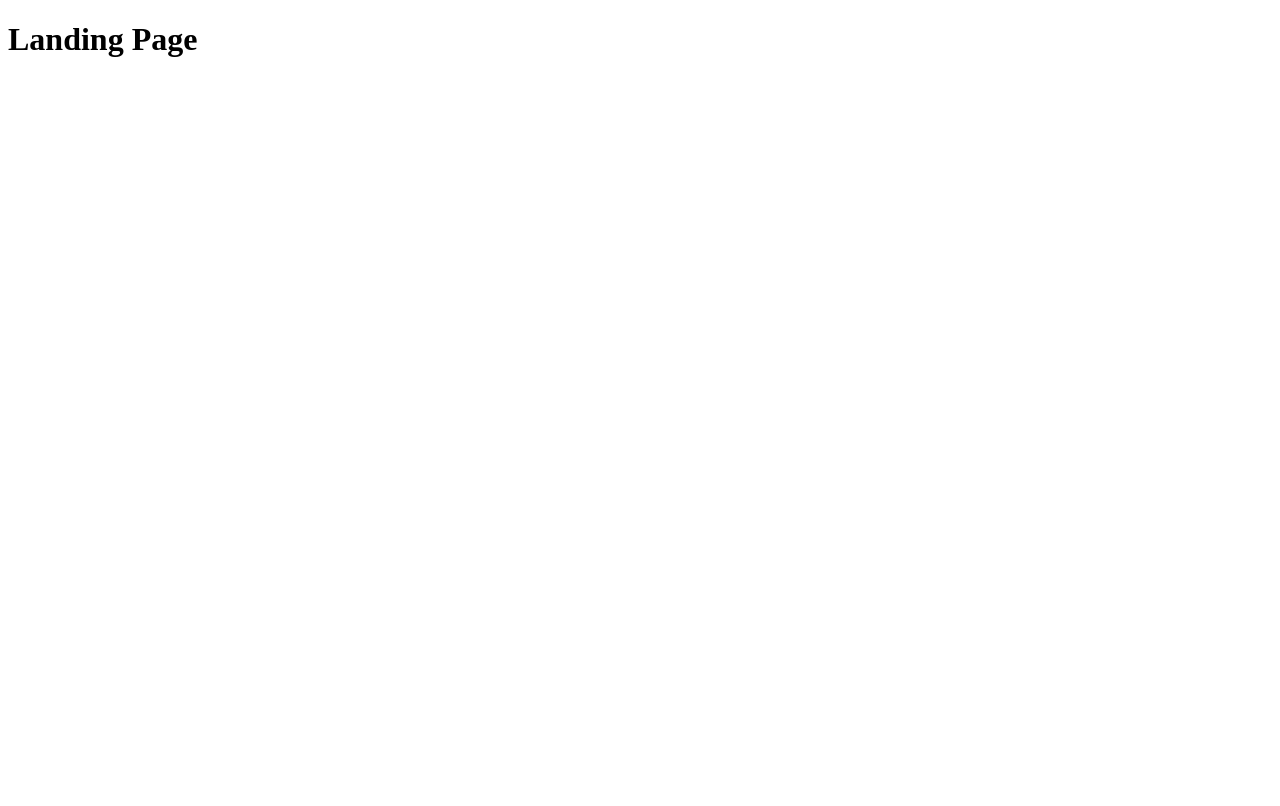
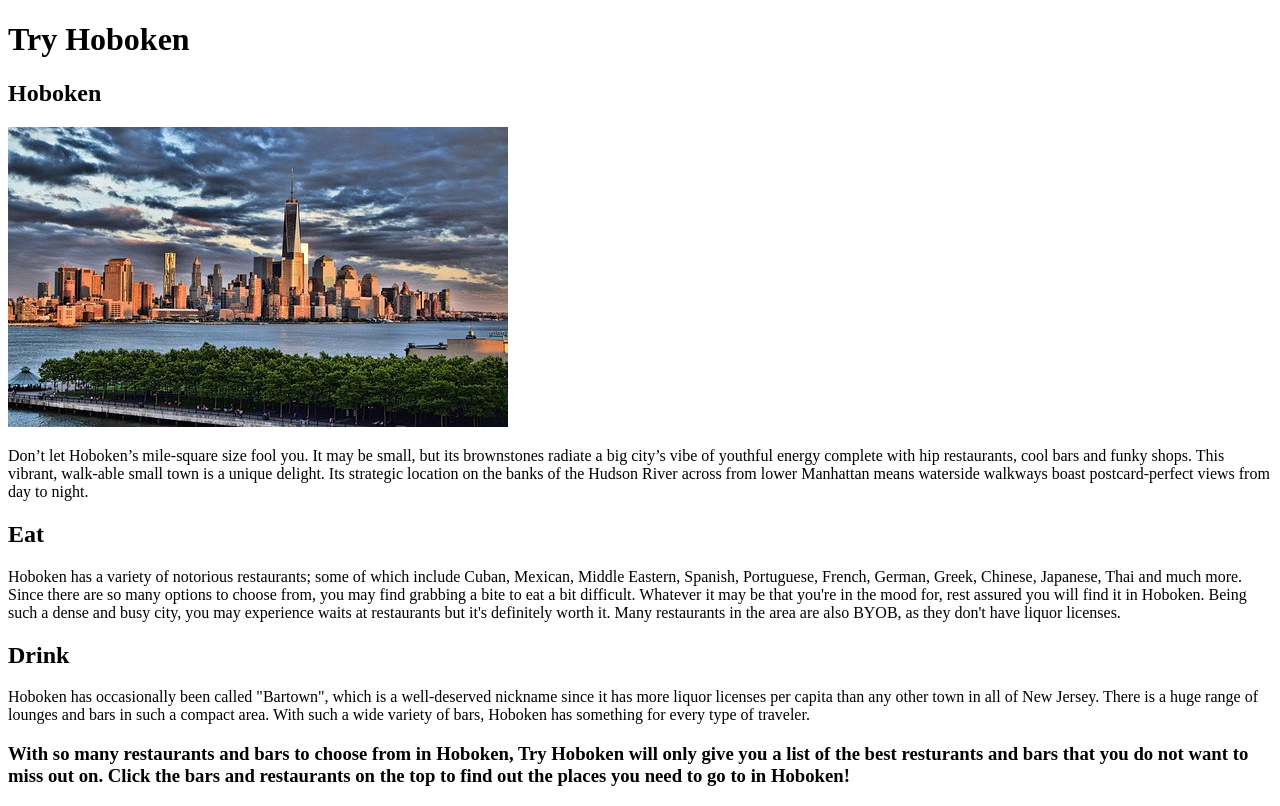
Before and after one commit to cs-paz/TryHoboken, a React (Create React App) app in the folder frontend/: page / in a window 1280 px wide. Built offline with nearby package versions, Linux system fonts and the light colour scheme.

Commit message:
landing page

```diff
--- a/frontend/src/App.js
+++ b/frontend/src/App.js
@@ -1,7 +1,7 @@
 import axios from "axios";
 import logo from "./logo.svg";
 import { useEffect, useState } from "react";
-import { Routes, Route, Outlet } from "react-router-dom";
+import { Routes, Route, Outlet, Link } from "react-router-dom";
 import LandingPage from "./pages/landingPage/LandingPage";
 import Restaurants from "./pages/restaurants/Restaurants";
 import Bars from "./pages/bars/Bars";
@@ -11,6 +11,9 @@ import IndividualBar from "./pages/bars/IndividualBar";
 function App() {
   return (
     <div>
+      {/* <nav>
+       <Link to="/restaurants">Restaurants</Link>
+      </nav> */}
       <Routes>
         <Route path="/" element={<LandingPage />} />
         <Route path="/restaurants" element={<Restaurants />} />
--- a/frontend/src/pages/landingPage/LandingPage.js
+++ b/frontend/src/pages/landingPage/LandingPage.js
@@ -1,7 +1,30 @@
+const hoboken=require('./hoboken.jpg');
 const LandingPage = () => {
   return (
     <div>
-      <h1>Landing Page</h1>
+      <h1>Try Hoboken</h1>
+      <div>
+        <h2>Hoboken</h2>
+        <img alt="Hoboken" src={hoboken}></img>
+        <p>Don’t let Hoboken’s mile-square size fool you. It may be small, but its brownstones radiate a big city’s vibe of youthful energy complete with hip restaurants, cool bars and funky shops.
+  This vibrant, walk-able small town is a unique delight. Its strategic location on the banks of the Hudson River across from lower Manhattan means waterside walkways boast postcard-perfect views from day to night.</p>
+      </div>
+
+      <div>
+        <h2>Eat</h2>
+        <p>Hoboken has a variety of notorious restaurants; some of which include Cuban, Mexican, Middle Eastern, Spanish, Portuguese, French, German, Greek, Chinese, Japanese, Thai and much more. Since there are so many options to choose from, you may find grabbing a bite to eat a bit difficult. Whatever it may be that you're in the mood for, rest assured you will find it in Hoboken. Being such a dense and busy city, you may experience waits at restaurants but it's definitely worth it. Many restaurants in the area are also BYOB, as they don't have liquor licenses.</p>
+      </div>
+
+      <div>
+        <h2>Drink</h2>
+        <p>Hoboken has occasionally been called "Bartown", which is a well-deserved nickname since it has more liquor licenses per capita than any other town in all of New Jersey. There is a huge range of lounges and bars in such a compact area. With such a wide variety of bars, Hoboken has something for every type of traveler.</p>
+      </div>
+      <div>
+        <h3>With so many restaurants and bars to choose from in Hoboken, Try Hoboken will only give you a list of the best resturants and bars that you do not want to miss out on. Click the bars and restaurants on the top to find out the places you need to go to in Hoboken!</h3>
+
+      </div>
+
+
     </div>
   );
 };
```
Also changed, not shown: frontend/src/pages/landingPage/hoboken.jpg (added), 1 other file (tests, documents, lock files or other folders).
